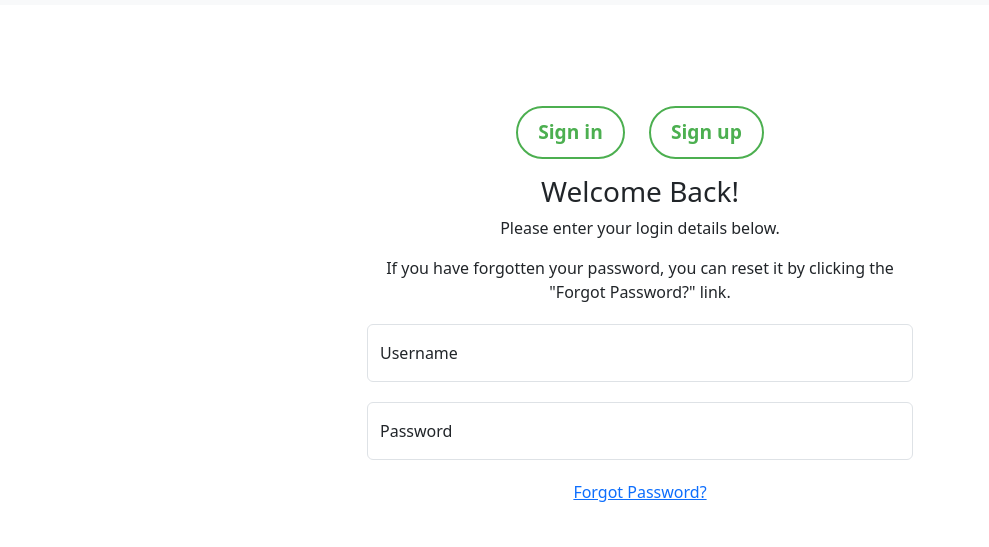
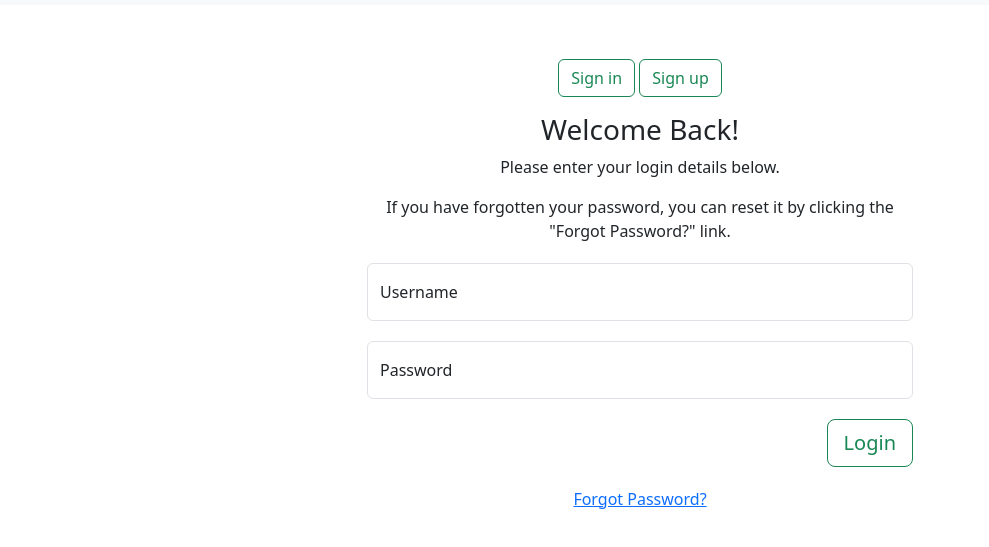
Before and after one commit to Mojens/Mandatory-Assignment-1-FullStack-NodeJS, a website: page public/pages/auth/auth.html in a window 1280 px wide. Both pictures are taken after a click on the button "Sign in". Shown: the part 51-598 px from the top of the page, without its empty margins (0-989 px from the left). Drawn offline with nearby package versions, Linux system fonts and the light colour scheme.

Commit message:
design login page

```diff
--- a/public/pages/auth/auth.css
+++ b/public/pages/auth/auth.css
@@ -1,25 +1,3 @@
-.glow {
-    transition: all 0.3s ease-in-out;
-    background-color: transparent;
-    border: 2px solid #4CAF50;
-    color: #4CAF50;
-    padding: 10px 20px;
-    font-size: 1.2rem;
-    font-weight: bold;
-    border-radius: 50px;
-    cursor: pointer;
-    margin: 0 10px;
-  }
-
-  .glow:hover {
-    background-color: #4CAF50;
-    color: white;
-  }
-
-  .glow:focus {
-    outline: none;
-  }
-
   #sign-up-form {
     display: none;
   }
--- a/public/pages/auth/auth.html
+++ b/public/pages/auth/auth.html
@@ -42,7 +42,7 @@
                     </li>
                 </ul>
                 <div class="login-button m-lg-auto">
-                    <button class="btn btn-outline-success my-2 my-sm-auto" type="submit">Login</button>
+                    <a><button class="btn btn-outline-success my-2 my-sm-auto" type="submit">Login</button></a>
                 </div>
             </div>
         </nav>
@@ -51,9 +51,10 @@
         <div class="row d-flex align-items-center justify-content-center" id="form-containers">
             <div class="col-md-6 text-center">
                 <div class="m-auto">
-                    <button class="glow" id="sign-in-toogle">Sign in</button>
-                    <button class="glow" id="sign-up-toogle">Sign up</button>
+                    <button class="btn btn-outline-success my-2 my-sm-auto" id="sign-in-toogle">Sign in</button>
+                    <button class="btn btn-outline-success my-2 my-sm-auto" id="sign-up-toogle">Sign up</button>
                 </div>
+
                 <div id="sign-in-form">
                     <h3 class="mt-3">Welcome Back!</h3>
                     <p>Please enter your login details below.</p>
@@ -73,10 +74,14 @@
                             <label for="sign-in-floating-password">Password</label>
                         </div>
                     </div>
+                    <div class="form-group d-flex justify-content-end">
+                        <button class="btn btn-outline-success my-2 my-sm-auto btn-lg" id="sign-in-btn">Login</button>
+                    </div>
                     <div class="form-group">
-                        <a href="#" class="forgot-password-link" id="forgot-pwd-btn">Forgot Password?</a>
+                        <a href="#" class="forgot-password-link" id="forgot-pwd-toogle">Forgot Password?</a>
                     </div>
                 </div>
+
                 <div id="sign-up-form">
                     <h3 class="mt-3">Create an Account</h3>
                     <p>Please enter your details to create an account.</p>
@@ -109,7 +114,11 @@
                             <label for="sign-up-floatingPassword1">Confirm Password</label>
                         </div>
                     </div>
+                    <div class="form-group d-flex justify-content-end">
+                        <button class="btn btn-outline-success my-2 my-sm-auto btn-lg" id="sign-up-btn">Sign up</button>
+                    </div>
                 </div>
+
                 <div id="forgot-pwd-form">
                     <div class="password-reset-instructions">
                         <h3 class="mt-3">Forgot Your Password?</h3>
@@ -122,10 +131,17 @@
                                 placeholder="name@example.com">
                             <label for="forgot-pwd-floating-email">E-mail</label>
                         </div>
+                        <div class="form-group d-flex justify-content-end">
+                            <button class="btn btn-outline-success my-2 my-sm-auto btn-lg" id="forgot-pwd-btn">Send
+                                password reset email</button>
+                        </div>
                     </div>
                 </div>
 
+
             </div>
+        </div>
+    </div>
 
 
 
--- a/public/pages/auth/auth.js
+++ b/public/pages/auth/auth.js
@@ -1,6 +1,6 @@
 const signInBtn = document.getElementById('sign-in-toogle');
 const signUpBtn = document.getElementById('sign-up-toogle');
-const forgotPwdBtn = document.getElementById('forgot-pwd-btn');
+const forgotPwdBtn = document.getElementById('forgot-pwd-toogle');
 
 const signInForm = document.getElementById('sign-in-form');
 const signUpForm = document.getElementById('sign-up-form');
@@ -10,11 +10,11 @@ const formContainer = document.getElementById('form-containers');
 
 signInForm.style.display = 'block';
 signUpForm.style.display = 'none';
-formContainer.style.height = '75vh';
+formContainer.style.height = '70vh';
 
 signInBtn.addEventListener('click', function () {
     document.title = 'Sign In';
-    formContainer.style.height = '75vh';
+    formContainer.style.height = '70vh';
     signInForm.style.display = 'block';
     signUpForm.style.display = 'none';
     forgotPwdForm.style.display = 'none';
@@ -29,7 +29,7 @@ signUpBtn.addEventListener('click', function () {
 });
 forgotPwdBtn.addEventListener('click', function () {
     document.title = 'Forgot Password';
-    formContainer.style.height = '65vh';
+    formContainer.style.height = '54vh';
     signUpForm.style.display = 'none';
     signInForm.style.display = 'none';
     forgotPwdForm.style.display = 'block';
```
Also changed, not shown: public/pages/frontpage/frontpage.html (+1 -1 lines).
